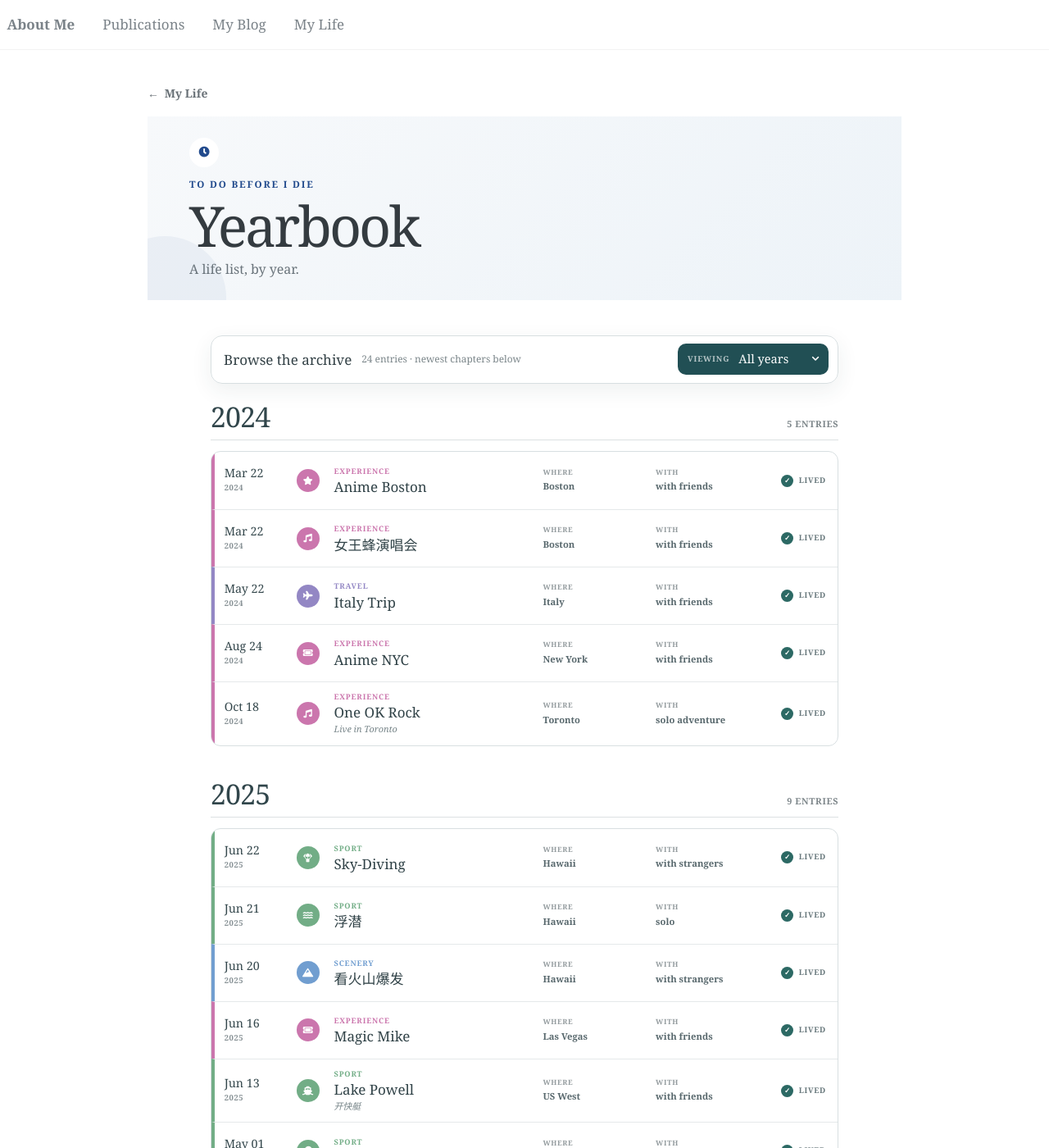
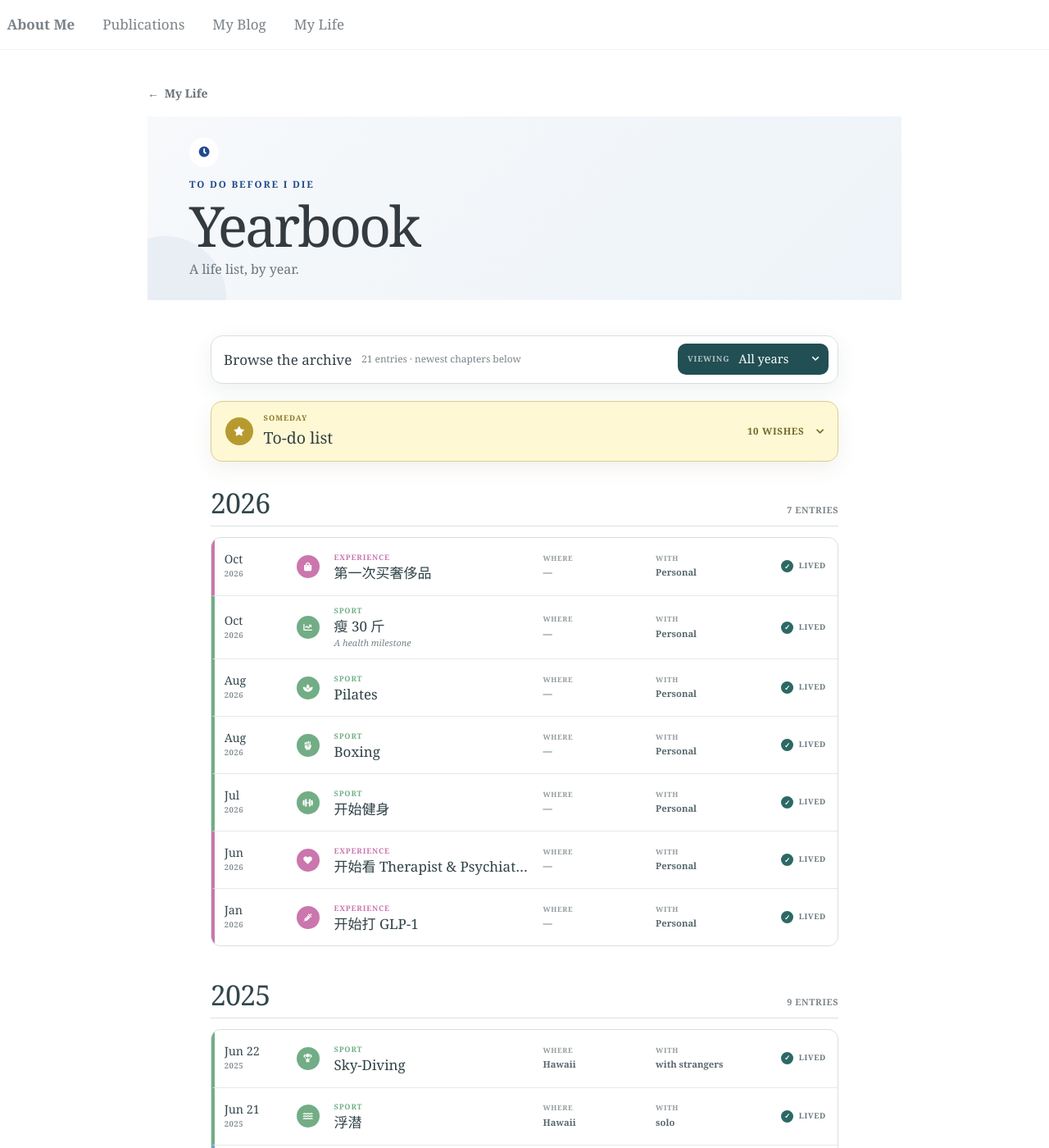
Before and after one commit to Cathylixi/Cathylixi.github.io, a Jekyll site: the page built from _pages/life-yearbook.md, in a window 1280 px wide and 1400 px high. Shown: the whole window at 82% size. Built offline with Jekyll 4.4.1, drawn with Linux system fonts in a browser that asks for light colours; some of the changed text lies outside the part shown.

Commit message:
Add 2026 yearbook and collapsible wishes

```diff
--- a/_data/yearbook.yml
+++ b/_data/yearbook.yml
@@ -1,12 +1,62 @@
 stats:
-  - value: "14"
+  - value: "21"
     label: "wishes lived"
   - value: "10"
     label: "still waiting"
-  - value: "2"
+  - value: "3"
     label: "years recorded"
 
 chapters:
+  - year: "2026"
+    kicker: "A year of rebuilding"
+    title: "The year I chose my health, strength, and myself."
+    description: "Care became a practice: treatment, movement, confidence, and milestones that once felt far away."
+    accent: "mint"
+    items:
+      - title: "第一次买奢侈品"
+        date: "Oct"
+        location: "—"
+        company: "Personal"
+        kind: "activity"
+        icon: "fa-shopping-bag"
+      - title: "瘦 30 斤"
+        subtitle: "A health milestone"
+        date: "Oct"
+        location: "—"
+        company: "Personal"
+        kind: "sports"
+        icon: "fa-chart-line"
+      - title: "Pilates"
+        date: "Aug"
+        location: "—"
+        company: "Personal"
+        kind: "sports"
+        icon: "fa-spa"
+      - title: "Boxing"
+        date: "Aug"
+        location: "—"
+        company: "Personal"
+        kind: "sports"
+        icon: "fa-fist-raised"
+      - title: "开始健身"
+        date: "Jul"
+        location: "—"
+        company: "Personal"
+        kind: "sports"
+        icon: "fa-dumbbell"
+      - title: "开始看 Therapist & Psychiatrist"
+        date: "Jun"
+        location: "—"
+        company: "Personal"
+        kind: "activity"
+        icon: "fa-heart"
+      - title: "开始打 GLP-1"
+        date: "Jan"
+        location: "—"
+        company: "Personal"
+        kind: "activity"
+        icon: "fa-syringe"
+
   - year: "2024"
     kicker: "The first pages"
     title: "The year the list became a life."
--- a/_pages/life-yearbook.md
+++ b/_pages/life-yearbook.md
@@ -10,12 +10,23 @@
 ---
 
 {% assign yearbook = site.data.yearbook %}
+{% assign sorted_chapters = yearbook.chapters | sort: "year" | reverse %}
+{% assign lived_count = 0 %}
+{% for chapter in sorted_chapters %}
+  {% assign chapter_count = chapter.items | size %}
+  {% assign lived_count = lived_count | plus: chapter_count %}
+{% endfor %}
+{% assign future_count = 0 %}
+{% for group in yearbook.future %}
+  {% assign group_count = group.items | size %}
+  {% assign future_count = future_count | plus: group_count %}
+{% endfor %}
 
 <div class="yearbook-dense" data-yearbook>
   <section class="yearbook-year-picker" aria-label="Choose a year">
     <div class="yearbook-year-picker__title">
       <span class="yearbook-label">Browse the archive</span>
-      <p data-year-summary aria-live="polite">24 entries · newest chapters below</p>
+      <p data-year-summary aria-live="polite">{{ lived_count }} entries · newest chapters below</p>
     </div>
     <details class="yearbook-year-menu" data-year-menu>
       <summary>
@@ -24,17 +35,49 @@
         <i class="fas fa-chevron-down" aria-hidden="true"></i>
       </summary>
       <div class="yearbook-year-menu__options" role="listbox" aria-label="Choose a year">
-        <button type="button" class="is-active" role="option" aria-selected="true" data-year-option="all">All years <span>24</span></button>
-        {% for chapter in yearbook.chapters %}
+        <button type="button" class="is-active" role="option" aria-selected="true" data-year-option="all">All years <span>{{ lived_count }}</span></button>
+        {% for chapter in sorted_chapters %}
           <button type="button" role="option" aria-selected="false" data-year-option="{{ chapter.year }}">{{ chapter.year }} <span>{{ chapter.items.size }}</span></button>
         {% endfor %}
-        <button type="button" role="option" aria-selected="false" data-year-option="future">Future wishes <span>10</span></button>
       </div>
     </details>
   </section>
 
+  <details class="yearbook-wishlist">
+    <summary>
+      <span class="yearbook-wishlist__identity">
+        <span class="yearbook-wishlist__icon" aria-hidden="true"><i class="fas fa-star"></i></span>
+        <span><small>Someday</small><strong>To-do list</strong></span>
+      </span>
+      <span class="yearbook-wishlist__count">{{ future_count }} wishes</span>
+      <i class="fas fa-chevron-down yearbook-wishlist__chevron" aria-hidden="true"></i>
+    </summary>
+
+    <div class="yearbook-wishlist__body">
+      <div class="yearbook-ledger">
+        {% for group in yearbook.future %}
+          {% if group.accent == 'mint' %}{% assign future_kind = 'sports' %}{% else %}{% assign future_kind = 'travel' %}{% endif %}
+          {% for item in group.items %}
+            <article class="yearbook-row yearbook-row--future yearbook-row--{{ future_kind }}"
+                     data-status="someday"
+                     data-kind="{{ future_kind }}">
+              <div class="yearbook-row__date yearbook-row__date--future"><strong>∞</strong><span>Someday</span></div>
+              <span class="yearbook-row__marker" aria-hidden="true"><i class="fas {{ group.icon }}"></i></span>
+              <div class="yearbook-row__title">
+                <p>{% if future_kind == 'sports' %}Adventure{% else %}Travel{% endif %}</p>
+                <h3>{{ item }}</h3>
+              </div>
+              <p class="yearbook-row__note">{{ group.note }}</p>
+              <span class="yearbook-row__status">Waiting</span>
+            </article>
+          {% endfor %}
+        {% endfor %}
+      </div>
+    </div>
+  </details>
+
   <div class="yearbook-results" data-yearbook-results>
-    {% for chapter in yearbook.chapters %}
+    {% for chapter in sorted_chapters %}
       <section class="yearbook-collection" data-yearbook-section data-year="{{ chapter.year }}">
         <header class="yearbook-collection__header yearbook-collection__header--simple">
           <h2>{{ chapter.year }}</h2>
@@ -73,39 +116,10 @@
       </section>
     {% endfor %}
 
-    <section class="yearbook-collection yearbook-collection--future" data-yearbook-section data-year="future">
-      <header class="yearbook-collection__header yearbook-collection__header--simple">
-        <h2>Future</h2>
-        <span>10 wishes</span>
-      </header>
-
-      <div class="yearbook-ledger">
-        {% for group in yearbook.future %}
-          {% if group.accent == 'mint' %}{% assign future_kind = 'sports' %}{% else %}{% assign future_kind = 'travel' %}{% endif %}
-          {% for item in group.items %}
-            <article class="yearbook-row yearbook-row--future yearbook-row--{{ future_kind }}"
-                     data-yearbook-card
-                     data-status="someday"
-                     data-year="future"
-                     data-kind="{{ future_kind }}">
-              <div class="yearbook-row__date yearbook-row__date--future"><strong>∞</strong><span>Someday</span></div>
-              <span class="yearbook-row__marker" aria-hidden="true"><i class="fas {{ group.icon }}"></i></span>
-              <div class="yearbook-row__title">
-                <p>{% if future_kind == 'sports' %}Adventure{% else %}Travel{% endif %}</p>
-                <h3>{{ item }}</h3>
-              </div>
-              <p class="yearbook-row__note">{{ group.note }}</p>
-              <span class="yearbook-row__status">Waiting</span>
-            </article>
-          {% endfor %}
-        {% endfor %}
-
-      </div>
-    </section>
   </div>
 
   <footer class="yearbook-dense__closing">
-    <span>14 lived</span><i aria-hidden="true"></i><span>10 waiting</span><i aria-hidden="true"></i><strong>To be continued.</strong>
+    <span>{{ lived_count }} lived</span><i aria-hidden="true"></i><span>{{ future_count }} waiting</span><i aria-hidden="true"></i><strong>To be continued.</strong>
   </footer>
 </div>
 
--- a/_sass/_life.scss
+++ b/_sass/_life.scss
@@ -664,6 +664,99 @@
   display: none;
 }
 
+.yearbook-wishlist {
+  margin-bottom: 1.8rem;
+  overflow: hidden;
+  background: #fff8d4;
+  border: 1px solid #d9cf94;
+  border-radius: 14px;
+  box-shadow: 0 8px 24px rgba(83, 74, 31, 0.08);
+
+  > summary {
+    display: grid;
+    min-height: 72px;
+    grid-template-columns: minmax(0, 1fr) auto auto;
+    gap: 0.85rem;
+    align-items: center;
+    padding: 0.8rem 1rem;
+    color: #334146;
+    cursor: pointer;
+    list-style: none;
+
+    &::-webkit-details-marker { display: none; }
+
+    &:focus-visible {
+      outline: 3px solid rgba(42, 93, 91, 0.3);
+      outline-offset: -3px;
+    }
+  }
+
+  &[open] {
+    > summary { border-bottom: 1px solid #ded6a6; }
+    .yearbook-wishlist__chevron { transform: rotate(180deg); }
+  }
+}
+
+.yearbook-wishlist__identity {
+  display: flex;
+  min-width: 0;
+  align-items: center;
+  gap: 0.75rem;
+
+  > span:last-child {
+    display: flex;
+    min-width: 0;
+    flex-direction: column;
+  }
+
+  small {
+    color: #8a7725;
+    font-size: 0.54rem;
+    font-weight: 900;
+    letter-spacing: 0.11em;
+    text-transform: uppercase;
+  }
+
+  strong {
+    margin-top: 0.12rem;
+    font-family: Georgia, "Times New Roman", serif;
+    font-size: 1.15rem;
+    font-weight: normal;
+  }
+}
+
+.yearbook-wishlist__icon {
+  display: grid;
+  width: 34px;
+  height: 34px;
+  flex: 0 0 auto;
+  place-items: center;
+  color: #fff;
+  background: #b79a2f;
+  border-radius: 50%;
+  font-size: 0.68rem;
+}
+
+.yearbook-wishlist__count {
+  color: #746927;
+  font-size: 0.68rem;
+  font-weight: 800;
+  letter-spacing: 0.06em;
+  text-transform: uppercase;
+}
+
+.yearbook-wishlist__chevron {
+  color: #746927;
+  font-size: 0.62rem;
+  transition: transform 160ms ease;
+}
+
+.yearbook-wishlist__body {
+  padding: 0.85rem;
+
+  .yearbook-ledger { border-color: #ded6a6; }
+}
+
 .yearbook-ledger {
   overflow: hidden;
   background: #fff;
@@ -866,6 +959,15 @@
 
   .yearbook-row--future .yearbook-row__status {
     font-size: 0.5rem;
+  }
+
+  .yearbook-wishlist > summary {
+    min-height: 64px;
+    padding: 0.7rem 0.8rem;
+  }
+
+  .yearbook-wishlist__count {
+    font-size: 0.58rem;
   }
 
 }
```
